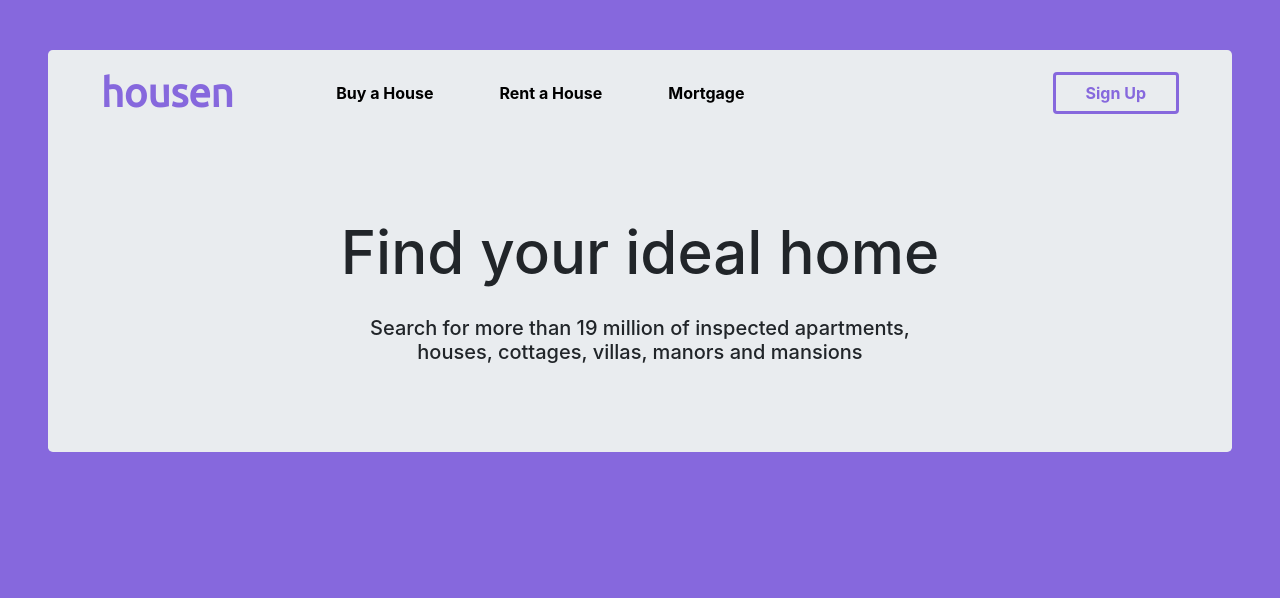
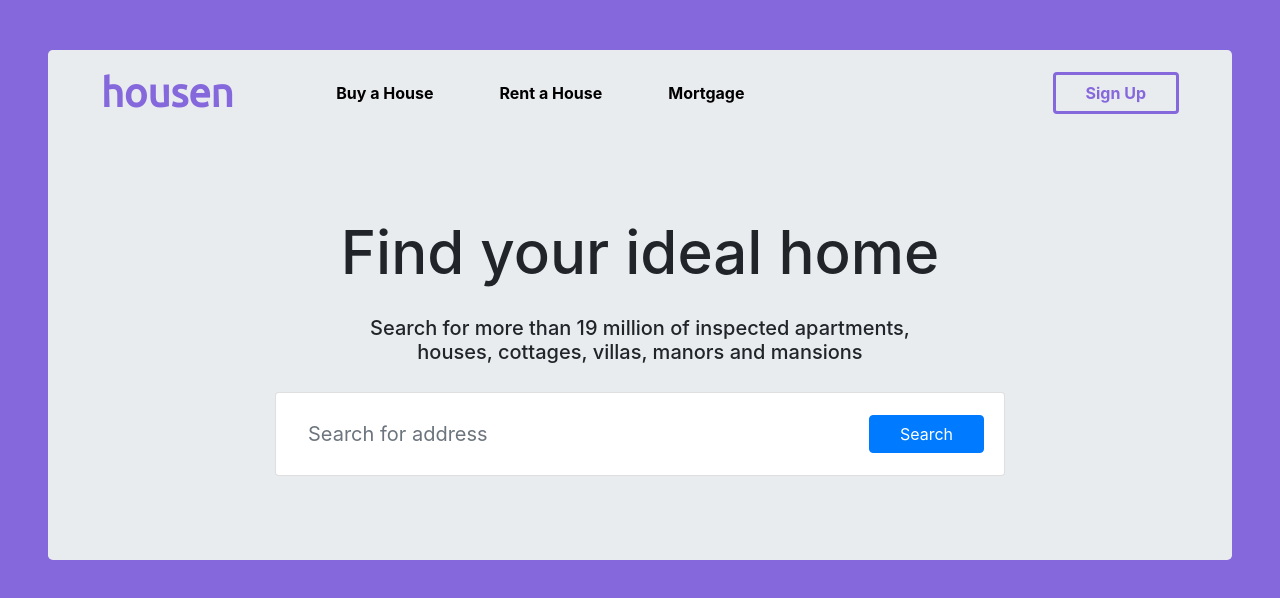
Before and after one commit to Nadim-Mahmud-Dipu/Frontend-Developer-s-Task, an Angular app in the folder angular-api-search-application/: page / in a window 1280 px wide. Shown: the top 598 px of the page. Built offline with nearby package versions, Linux system fonts and the light colour scheme.

Commit message:
Added the search button, the div that shows the results based on the query (if result exists) and also the field to show the error messages.

```diff
--- a/angular-api-search-application/src/app/app.component.css
+++ b/angular-api-search-application/src/app/app.component.css
@@ -78,3 +78,26 @@
   font-weight: bold;
   color: #8668DD !important;
 }
+
+
+.form-control-borderless {
+  border: none;
+  font-size: 20px;
+}
+
+.form-control-borderless:hover,
+.form-control-borderless:active,
+.form-control-borderless:focus {
+  border: none;
+  outline: none;
+  box-shadow: none;
+}
+
+.search-button {
+  padding-left: 30px !important;
+  padding-right: 30px !important;
+}
+
+.error-message {
+  margin-left: 200px !important;
+}
--- a/angular-api-search-application/src/app/app.component.html
+++ b/angular-api-search-application/src/app/app.component.html
@@ -75,11 +75,63 @@
         </div>
       </div>
 
+      <div class="container">
+        <div class="search row justify-content-center">
+          <div class="col-12 col-md-10 col-lg-8">
+            <form class="card card-sm">
+              <div class="card-body row no-gutters align-items-center">
+                <div class="col-auto">
+                  <i class="fas fa-search h5 text-body"></i>
+                  <!-- <i class="fa-solid fa-magnifying-glass"></i> -->
+                </div>
+                <!--end of col-->
+                <div class="col">
+                  <input type="text" class="form-control form-control-borderless" #titleInput
+                         (keyup)="showResults(titleInput.value)" placeholder="Search for address"/>
+                </div>
+
+                <!--end of col-->
+                <div class="col-auto">
+                  <button class="search-button btn btn-primary" (keyup.enter)="showResults(titleInput.value)"
+                          (click)="showResults(titleInput.value)" type="button">
+                    Search
+                  </button>
+                </div>
+                <!--end of col-->
+              </div>
+            </form>
+          </div>
+        </div>
+        <small class="error-message" *ngIf="message"> {{message}} </small>
+      </div>
+      <br>
+
+      <div class="container" *ngIf="result">
+
+        <div class="search-result text-center">
+          <div class="row">
+            <div class="col"></div>
+            <div class="col-4 search-result-city">
+              <h4> {{result.city_name}}, {{result.short_code}} </h4>
+            </div>
+            <div class="col-4 search-result-details">
+              <i class="fas fa-exchange-alt"></i> ${{result.rate}}/{{result.apartment_bed}}
+              Beds/Appt...{{result.find_more}} more >
+            </div>
+            <div class="col"></div>
+          </div>
+          <br>
+
+        </div>
+
 
       </div>
-      <div class="column-3">
-      </div>
+
+
     </div>
+    <div class="column-3">
+    </div>
+  </div>
 </div>
 
 <script src="https://code.jquery.com/jquery-3.2.1.slim.min.js"
```
